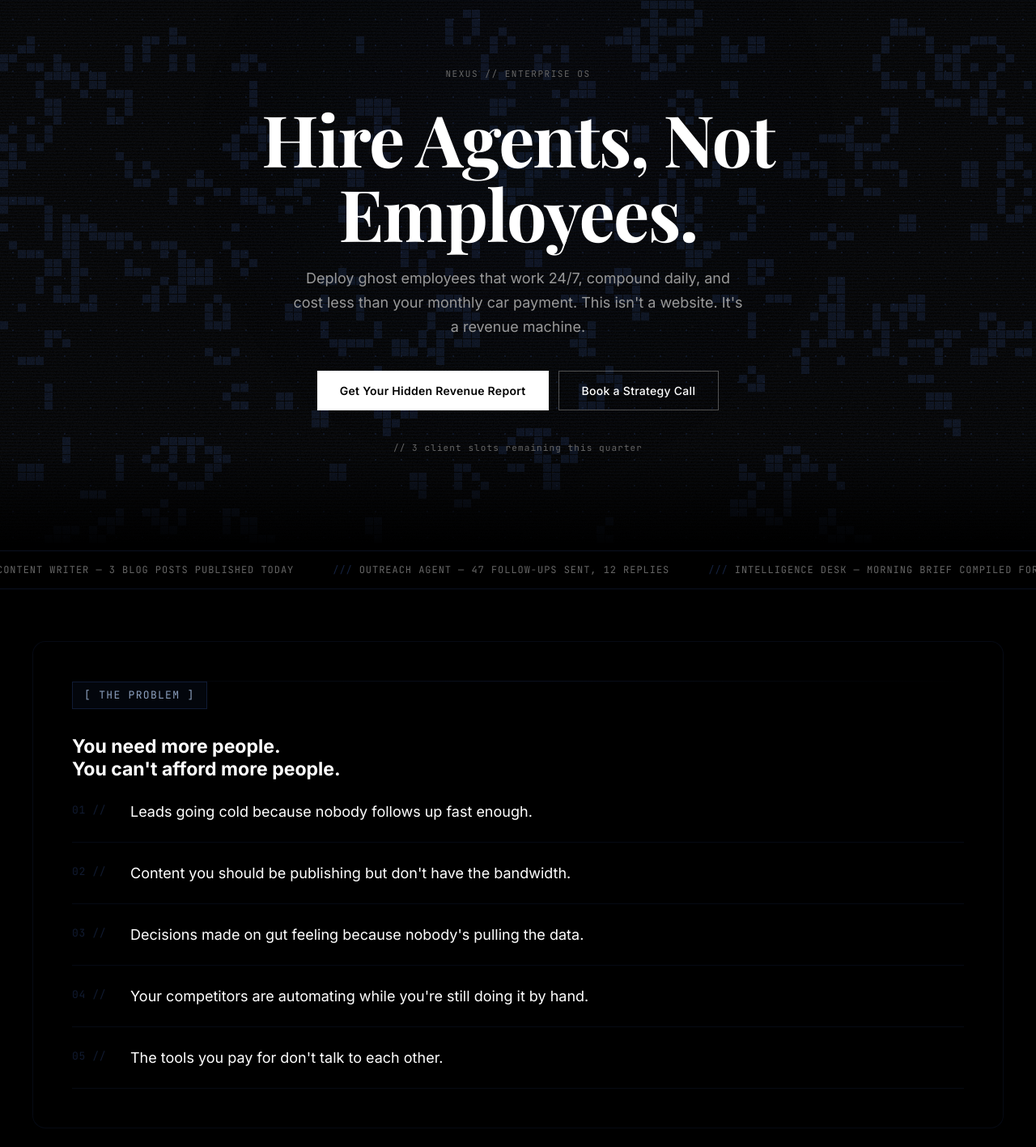
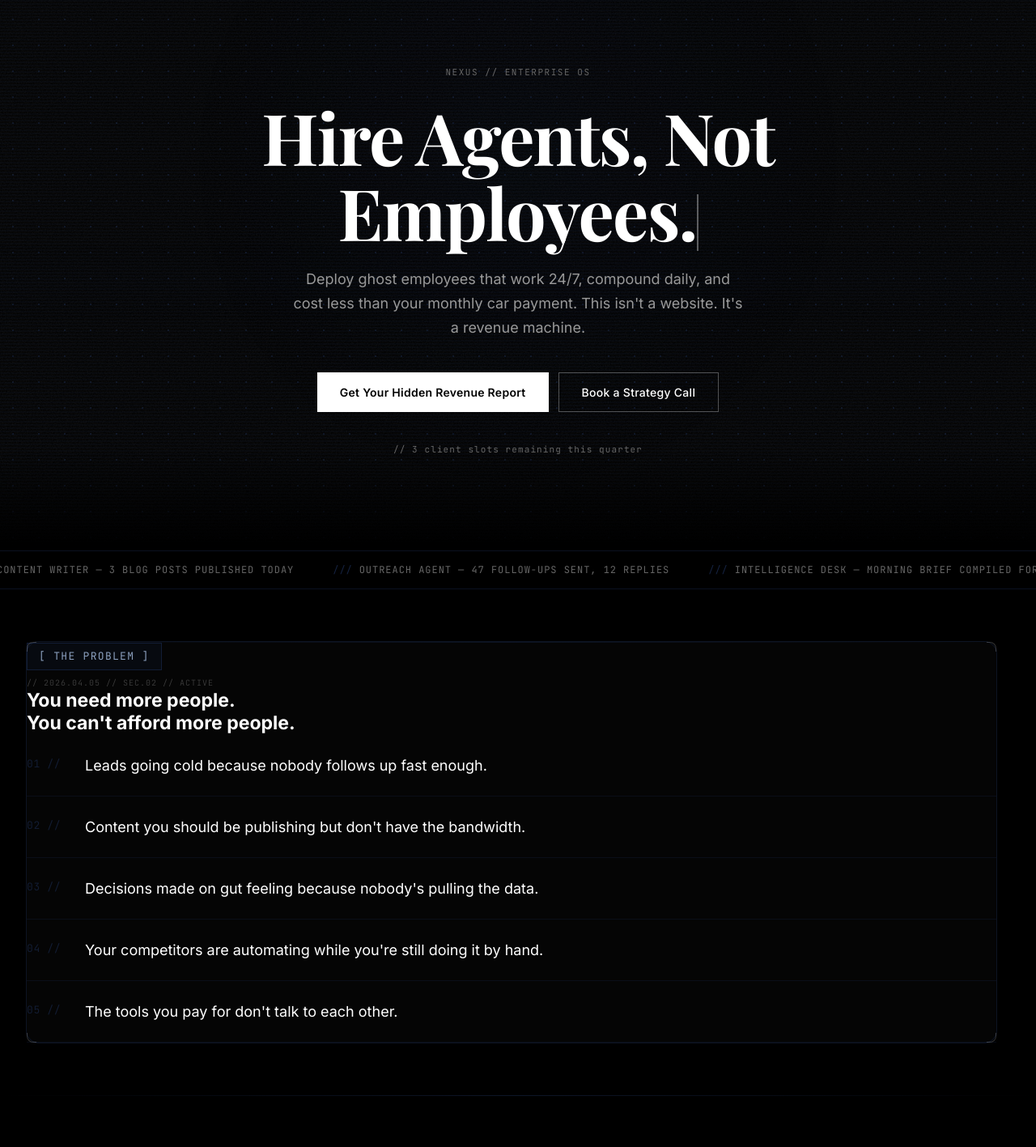
Before and after one commit to Notverysocial/nmc-os, a Next.js app: page / in a window 1280 px wide. Shown: the part 120-1537 px from the top of the page at 81% size. Built offline with nearby package versions, Linux system fonts and the light colour scheme.

Commit message:
feat: WebGL Energy Field background, Typewriter headlines, Animated Counters, and Westworld HUD aesthetic upgrade

```diff
--- a/package.json
+++ b/package.json
@@ -8,12 +8,16 @@
     "start": "next start"
   },
   "dependencies": {
+    "@react-three/drei": "^10.7.7",
+    "@react-three/fiber": "^9.5.0",
     "@supabase/supabase-js": "^2.101.1",
+    "@types/three": "^0.183.1",
     "framer-motion": "^12.38.0",
     "lucide-react": "^1.7.0",
     "next": "16.2.2",
     "react": "19.2.4",
-    "react-dom": "19.2.4"
+    "react-dom": "19.2.4",
+    "three": "^0.183.2"
   },
   "devDependencies": {
     "@tailwindcss/postcss": "^4",
--- a/src/app/admin/page.tsx
+++ b/src/app/admin/page.tsx
@@ -74,7 +74,7 @@ function SparklineChart({ data }: { data: number[] }) {
 function StatCard({
   label, value, sub, icon: Icon, accent,
 }: {
-  label: string; value: string; sub: string; icon: React.ElementType; accent: string;
+  label: string; value: string; sub: string; icon: any; accent: string;
 }) {
   return (
     <div
@@ -86,7 +86,7 @@ function StatCard({
           className="w-9 h-9 rounded-xl flex items-center justify-center"
           style={{ background: `${accent}18`, border: `1px solid ${accent}30` }}
         >
-          <Icon className="w-4.5 h-4.5" style={{ color: accent }} />
+          <Icon className="w-5 h-5" style={{ color: accent }} />
         </div>
         <span className="text-xs text-slate-500 font-medium">{sub}</span>
       </div>
--- a/src/app/globals.css
+++ b/src/app/globals.css
@@ -23,6 +23,7 @@
   /* Animations */
   --animate-ticker: ticker 40s linear infinite;
   --animate-pulse-glow: pulseGlow 6s ease-in-out infinite;
+  --animate-scan-sweep: scanSweep 12s linear infinite;
 
   @keyframes ticker {
     0% { transform: translateX(0%); }
@@ -31,6 +32,10 @@
   @keyframes pulseGlow {
     0%, 100% { opacity: 0.6; }
     50% { opacity: 1.0; }
+  }
+  @keyframes scanSweep {
+    0% { top: -100px; }
+    100% { top: 100%; }
   }
   @keyframes orbFloat {
     0%, 100% { transform: translate(0, 0) scale(1); }
--- a/src/app/layout.tsx
+++ b/src/app/layout.tsx
@@ -2,7 +2,7 @@ import type { Metadata } from "next";
 import { Playfair_Display, Inter, JetBrains_Mono } from "next/font/google";
 import "./globals.css";
 import RootLayoutShell from "@/components/RootLayoutShell";
-import PixelLife from "@/components/PixelLife";
+import WebGLBackground from "@/components/WebGLBackground";
 import GrainOverlay from "@/components/GrainOverlay";
 import ScanLines from "@/components/ScanLines";
 import CursorGlow from "@/components/CursorGlow";
@@ -48,7 +48,7 @@ export default function RootLayout({
   return (
     <html lang="en" className={`${inter.variable} ${jetbrainsMono.variable} ${playfair.variable}`}>
       <body style={{ backgroundColor: "#000000" }}>
-        <PixelLife />
+        <WebGLBackground />
         <GrainOverlay />
         <ScanLines />
         <CursorGlow />
--- a/src/components/AnimatedCounter.tsx
+++ b/src/components/AnimatedCounter.tsx
@@ -1,54 +1,47 @@
-"use client";
+'use client';
 
-import { useEffect, useRef, useState } from "react";
-import { useInView } from "framer-motion";
+import React, { useEffect, useRef } from 'react';
+import { useInView, useMotionValue, useSpring, motion } from 'framer-motion';
 
 interface AnimatedCounterProps {
-  end: number;
+  value?: number;
+  end?: number; // Alias for value to support existing usage
   suffix?: string;
   prefix?: string;
   duration?: number;
-  className?: string;
 }
 
 export default function AnimatedCounter({
+  value,
   end,
-  suffix = "",
-  prefix = "",
-  duration = 2000,
-  className = "",
+  suffix = '',
+  prefix = '',
+  duration = 2.5,
 }: AnimatedCounterProps) {
-  const [count, setCount] = useState(0);
+  const targetValue = value ?? end ?? 0;
   const ref = useRef<HTMLSpanElement>(null);
-  const isInView = useInView(ref, { once: true });
-  const hasAnimated = useRef(false);
+  const inView = useInView(ref, { once: true, margin: '-50px' });
+  const motionValue = useMotionValue(0);
+  const springValue = useSpring(motionValue, {
+    duration: duration * 1000,
+    bounce: 0,
+  });
 
   useEffect(() => {
-    if (isInView && !hasAnimated.current) {
-      hasAnimated.current = true;
-      const startTime = performance.now();
-      const startValue = 0;
+    if (inView) {
+      motionValue.set(targetValue);
+    }
+  }, [inView, targetValue, motionValue]);
 
-      const updateCount = (currentTime: number) => {
-        const elapsed = currentTime - startTime;
-        const progress = Math.min(elapsed / duration, 1);
-        // Ease out cubic
-        const eased = 1 - Math.pow(1 - progress, 3);
-        const current = Math.round(startValue + (end - startValue) * eased);
-        setCount(current);
+  useEffect(() => {
+    springValue.on('change', (latest) => {
+      if (ref.current) {
+        // Handle decimals if necessary, otherwise floor
+        const formatted = latest.toFixed(targetValue % 1 === 0 ? 0 : 1);
+        ref.current.textContent = `${prefix}${formatted}${suffix}`;
+      }
+    });
+  }, [springValue, prefix, suffix, targetValue]);
 
-        if (progress < 1) {
-          requestAnimationFrame(updateCount);
-        }
-      };
-
-      requestAnimationFrame(updateCount);
-    }
-  }, [isInView, end, duration]);
-
-  return (
-    <span ref={ref} className={className}>
-      {prefix}{count.toLocaleString()}{suffix}
-    </span>
-  );
+  return <span ref={ref} className="tabular-nums">0{suffix}</span>;
 }
--- a/src/components/GlassCard.tsx
+++ b/src/components/GlassCard.tsx
@@ -25,6 +25,15 @@ export default function GlassCard({
     none: "hover:shadow-[0_20px_60px_rgba(0,0,0,0.5),0_0_0_1px_rgba(139,92,246,0.1)]",
   };
 
+  const corners = (
+    <>
+      <div className="absolute top-0 left-0 w-3 h-3 border-t border-l border-white/20 rounded-tl-lg" />
+      <div className="absolute top-0 right-0 w-3 h-3 border-t border-r border-white/20 rounded-tr-lg" />
+      <div className="absolute bottom-0 left-0 w-3 h-3 border-b border-l border-white/20 rounded-bl-lg" />
+      <div className="absolute bottom-0 right-0 w-3 h-3 border-b border-r border-white/20 rounded-br-lg" />
+    </>
+  );
+
   if (hover) {
     return (
       <motion.div
@@ -32,15 +41,17 @@ export default function GlassCard({
         initial="rest"
         whileHover="hover"
         onClick={onClick}
-        className={`glass rounded-2xl transition-all duration-300 ${glowClasses[glowColor]} ${className} ${onClick ? "cursor-pointer" : ""}`}
+        className={`glass relative rounded-2xl transition-all duration-300 ${glowClasses[glowColor]} ${className} ${onClick ? "cursor-pointer" : ""}`}
       >
+        {corners}
         {children}
       </motion.div>
     );
   }
 
   return (
-    <div className={`glass rounded-2xl ${className}`}>
+    <div className={`glass relative rounded-2xl ${className}`}>
+      {corners}
       {children}
     </div>
   );
--- a/src/components/SPAPage.tsx
+++ b/src/components/SPAPage.tsx
@@ -1,9 +1,14 @@
 "use client";
 
-import { useState } from "react";
+import { useState, useMemo } from "react";
 import { motion } from "framer-motion";
 import ParticleField from "./ParticleField";
 import NavSPA from "./NavSPA";
+import Typewriter from "./Typewriter";
+import AnimatedCounter from "./AnimatedCounter";
+import GlassCardImport from "./GlassCard";
+
+const getTimestamp = (sec: string) => `// 2026.04.05 // SEC.${sec} // ACTIVE`;
 
 // ─── ANIMATION VARIANTS ────────────────────────────────────────────────────
 
@@ -27,13 +32,15 @@ const viewportOpts = { once: true, margin: "-80px" };
 
 // ─── SHARED COMPONENTS ─────────────────────────────────────────────────────
 
-function Pill({ label }: { label: string }) {
+function Pill({ label, sec = "01" }: { label: string; sec?: string }) {
+  const timestamp = useMemo(() => getTimestamp(sec), [sec]);
   return (
     <>
       <div
         className="w-full h-px mb-16"
         style={{ background: 'linear-gradient(90deg, transparent, rgba(26, 43, 80, 0.4), transparent)' }}
       />
+      <div className="flex flex-col gap-2 mb-8">
         <div
           style={{
             display: "inline-block",
@@ -44,11 +51,15 @@ function Pill({ label }: { label: string }) {
             fontFamily: "var(--font-jetbrains)",
             fontSize: "13px",
             letterSpacing: "0.1em",
-          marginBottom: "2rem",
-          textTransform: "uppercase"
+            textTransform: "uppercase",
+            alignSelf: "flex-start"
           }}
         >
           {label}
+        </div>
+        <div className="text-[10px] font-mono text-white/20 tracking-widest pl-1">
+          {timestamp}
+        </div>
       </div>
     </>
   );
@@ -70,26 +81,11 @@ function SectionHeading({ children, className = "" }: { children: React.ReactNod
   );
 }
 
-function GlassCard({ children }: { children: React.ReactNode }) {
+function GlassCard({ children, className = "" }: { children: React.ReactNode; className?: string }) {
   return (
-    <div
-      style={{
-        background: "rgba(0, 0, 0, 0.3)",
-        backdropFilter: "blur(4px)",
-        WebkitBackdropFilter: "blur(4px)",
-        border: "1px solid rgba(26, 43, 80, 0.25)",
-        borderRadius: "16px",
-        padding: "48px",
-        marginBottom: "32px",
-        maxWidth: "1200px",
-        marginLeft: "auto",
-        marginRight: "auto",
-        position: "relative",
-        zIndex: 10
-      }}
-    >
+    <GlassCardImport className={`p-12 mb-8 max-w-[1200px] mx-auto z-10 ${className}`} hover={false}>
       {children}
-    </div>
+    </GlassCardImport>
   );
 }
 
@@ -311,7 +307,7 @@ export default function SPAPage() {
         className="relative min-h-screen flex items-center justify-center overflow-hidden"
         style={{ paddingTop: "80px" }}
       >
-        <ParticleField density={40} opacity={0.1} color="255,255,255" connectionDistance={100} className="z-0" />
+        {/* WebGL background is now handled globally in root layout */}
         <div className="hero-glow" />
 
         <motion.div
@@ -346,7 +342,7 @@ export default function SPAPage() {
               margin: "1.5rem 0 1.25rem",
             }}
           >
-            Hire Agents, Not Employees.
+            <Typewriter text="Hire Agents, Not Employees." speed={70} delay={500} />
           </motion.h1>
 
           <motion.p
@@ -475,7 +471,7 @@ export default function SPAPage() {
       >
         <GlassCard>
           <motion.div variants={fadeUp}>
-            <Pill label="[ THE PROBLEM ]" />
+            <Pill label="[ THE PROBLEM ]" sec="02" />
           </motion.div>
           <motion.div variants={fadeUp}>
             <SectionHeading className="mb-12">
@@ -540,7 +536,7 @@ export default function SPAPage() {
       >
         <GlassCard>
           <motion.div variants={fadeUp}>
-            <Pill label="[ THE COST ]" />
+            <Pill label="[ THE COST ]" sec="03" />
           </motion.div>
           <motion.div variants={fadeUp}>
             <SectionHeading className="mb-14">
@@ -680,7 +676,7 @@ export default function SPAPage() {
       >
         <GlassCard>
           <motion.div variants={fadeUp}>
-            <Pill label="[ THE SOLUTION ]" />
+            <Pill label="[ THE SOLUTION ]" sec="04" />
           </motion.div>
           <motion.div variants={fadeUp}>
             <SectionHeading className="mb-16">
@@ -767,7 +763,7 @@ export default function SPAPage() {
       >
         <GlassCard>
           <motion.div variants={fadeUp}>
-            <Pill label="[ WHY NEXUS ]" />
+            <Pill label="[ WHY NEXUS ]" sec="05" />
           </motion.div>
           <motion.div variants={fadeUp}>
             <SectionHeading className="mb-14">Five reasons we&apos;re different.</SectionHeading>
@@ -842,7 +838,7 @@ export default function SPAPage() {
       >
         <GlassCard>
           <motion.div variants={fadeUp}>
-            <Pill label="[ BUILT FOR ]" />
+            <Pill label="[ BUILT FOR ]" sec="06" />
           </motion.div>
           <motion.div variants={fadeUp}>
             <SectionHeading className="mb-14">Your industry. Our expertise.</SectionHeading>
@@ -878,7 +874,10 @@ export default function SPAPage() {
                     letterSpacing: "-0.03em",
                   }}
                 >
-                  {ind.stat}
+                  <AnimatedCounter
+                    value={parseFloat(ind.stat)}
+                    suffix={ind.stat.includes('%') ? '%' : ind.stat.includes('x') ? 'x' : ''}
+                  />
                 </div>
                 <div
                   style={{
@@ -949,7 +948,7 @@ export default function SPAPage() {
       >
         <GlassCard>
           <motion.div variants={fadeUp}>
-            <Pill label="[ ONBOARDING ]" />
+            <Pill label="[ ONBOARDING ]" sec="07" />
           </motion.div>
           <motion.div variants={fadeUp}>
             <SectionHeading className="mb-14">From zero to compounding in 30 days.</SectionHeading>
@@ -1041,7 +1040,7 @@ export default function SPAPage() {
       >
         <GlassCard>
           <motion.div variants={fadeUp}>
-            <Pill label="[ PRICING ]" />
+            <Pill label="[ PRICING ]" sec="08" />
           </motion.div>
           <motion.div variants={fadeUp}>
             <SectionHeading className="mb-14">
@@ -1193,7 +1192,7 @@ export default function SPAPage() {
       >
         <GlassCard>
           <motion.div variants={fadeUp}>
-            <Pill label="[ SIGNALS ]" />
+            <Pill label="[ SIGNALS ]" sec="09" />
           </motion.div>
           <motion.div variants={fadeUp}>
             <SectionHeading className="mb-14">What operators are saying.</SectionHeading>
@@ -1261,7 +1260,7 @@ export default function SPAPage() {
         <GlassCard>
           <div style={{ maxWidth: "680px", margin: "0 auto" }}>
             <motion.div variants={fadeUp}>
-              <Pill label="[ CONNECT ]" />
+              <Pill label="[ CONNECT ]" sec="10" />
             </motion.div>
             <motion.div variants={fadeUp}>
               <SectionHeading className="mb-4">Ready to meet your ghost employees?</SectionHeading>
--- a/src/components/ScanLines.tsx
+++ b/src/components/ScanLines.tsx
@@ -1,6 +1,22 @@
-'use client';
 export default function ScanLines() {
   return (
-    <div className="fixed inset-0 pointer-events-none" style={{ zIndex: 2, background: 'repeating-linear-gradient(0deg, transparent, transparent 2px, rgba(26,43,80,0.1) 2px, rgba(26,43,80,0.1) 4px)' }} />
+    <>
+      {/* Static grid-like scanlines */}
+      <div
+        className="fixed inset-0 pointer-events-none"
+        style={{
+          zIndex: 2,
+          background: 'repeating-linear-gradient(0deg, transparent, transparent 2px, rgba(26,43,80,0.1) 2px, rgba(26,43,80,0.1) 4px)'
+        }}
+      />
+      {/* Periodic sweep line */}
+      <div
+        className="fixed left-0 right-0 h-[100px] pointer-events-none animate-scan-sweep opacity-[0.07]"
+        style={{
+          zIndex: 3,
+          background: 'linear-gradient(to bottom, transparent, rgba(26,43,80,0.4), transparent)',
+        }}
+      />
+    </>
   );
 }
--- /dev/null
+++ b/src/components/Typewriter.tsx
@@ -0,0 +1,51 @@
+'use client';
+
+import React, { useState, useEffect } from 'react';
+import { motion } from 'framer-motion';
+
+interface TypewriterProps {
+  text: string;
+  speed?: number;
+  delay?: number;
+  className?: string;
+  cursor?: boolean;
+}
+
+export default function Typewriter({
+  text,
+  speed = 50,
+  delay = 0,
+  className = '',
+  cursor = true,
+}: TypewriterProps) {
+  const [displayText, setDisplayText] = useState('');
+  const [isDone, setIsDone] = useState(false);
+
+  useEffect(() => {
+    let timeout: NodeJS.Timeout;
+
+    if (displayText.length < text.length) {
+      timeout = setTimeout(() => {
+        setDisplayText(text.substring(0, displayText.length + 1));
+      }, speed + (displayText.length === 0 ? delay : 0));
+    } else {
+      setIsDone(true);
+    }
+
+    return () => clearTimeout(timeout);
+  }, [displayText, text, speed, delay]);
+
+  return (
+    <span className={className}>
+      {displayText}
+      {cursor && (
+        <motion.span
+          animate={{ opacity: [1, 0] }}
+          transition={{ duration: 0.8, repeat: Infinity, ease: 'linear' }}
+          className="inline-block w-[2px] h-[0.8em] ml-1 bg-current vertical-middle"
+          style={{ verticalAlign: 'middle' }}
+        />
+      )}
+    </span>
+  );
+}
--- /dev/null
+++ b/src/components/WebGLBackground.tsx
@@ -0,0 +1,98 @@
+'use client';
+
+import React, { useRef, useMemo } from 'react';
+import { Canvas, useFrame } from '@react-three/fiber';
+import * as THREE from 'three';
+
+const vertexShader = `
+  varying vec2 vUv;
+  void main() {
+    vUv = uv;
+    gl_Position = projectionMatrix * modelViewMatrix * vec4(position, 1.0);
+  }
+`;
+
+const fragmentShader = `
+  uniform float uTime;
+  uniform vec2 uResolution;
+  uniform float uScroll;
+  varying vec2 vUv;
+
+  // Simple noise function
+  float noise(vec2 p) {
+    return fract(sin(dot(p, vec2(12.9898, 78.233))) * 43758.5453);
+  }
+
+  void main() {
+    vec2 uv = vUv;
+
+    // Adjust UV for aspect ratio
+    float aspect = uResolution.x / uResolution.y;
+    uv.x *= aspect;
+
+    // Energy field logic
+    vec3 color1 = vec3(0.05, 0.08, 0.15); // Deep Blue
+    vec3 color2 = vec3(0.1, 0.15, 0.3);   // Lighter Blue/Indigo
+
+    float pulse = sin(uTime * 0.5 + uv.y * 2.0) * 0.5 + 0.5;
+    float flow = sin(uv.x * 3.0 + uTime * 0.2 + uScroll * 2.0);
+
+    float energy = smoothstep(0.4, 0.6, sin(uv.y * 10.0 + flow + uTime * 0.3));
+    energy *= 0.15; // Keep it subtle
+
+    vec3 finalColor = mix(color1, color2, energy * pulse);
+
+    // Add very subtle scanlines in the shader
+    float scanline = sin(uv.y * 800.0) * 0.04;
+    finalColor -= scanline;
+
+    gl_FragmentColor = vec4(finalColor, 1.0);
+  }
+`;
+
+function EnergyField() {
+  const meshRef = useRef<THREE.Mesh>(null);
+  const uniforms = useMemo(
+    () => ({
+      uTime: { value: 0 },
+      uResolution: { value: new THREE.Vector2(typeof window !== 'undefined' ? window.innerWidth : 1, typeof window !== 'undefined' ? window.innerHeight : 1) },
+      uScroll: { value: 0 },
+    }),
+    []
+  );
+
+  useFrame((state) => {
+    if (meshRef.current) {
+      const material = meshRef.current.material as THREE.ShaderMaterial;
+      material.uniforms.uTime.value = state.clock.getElapsedTime();
+      material.uniforms.uScroll.value = window.scrollY / (document.body.scrollHeight - window.innerHeight);
+    }
+  });
+
+  return (
+    <mesh ref={meshRef}>
+      <planeGeometry args={[2, 2]} />
+      <shaderMaterial
+        vertexShader={vertexShader}
+        fragmentShader={fragmentShader}
+        uniforms={uniforms}
+        depthWrite={false}
+        depthTest={false}
+      />
+    </mesh>
+  );
+}
+
+export default function WebGLBackground() {
+  return (
+    <div className="fixed inset-0 -z-10 pointer-events-none overflow-hidden bg-black">
+      <Canvas
+        camera={{ position: [0, 0, 1] }}
+        gl={{ antialias: false, alpha: false }}
+        dpr={[1, 2]}
+      >
+        <EnergyField />
+      </Canvas>
+    </div>
+  );
+}
```
Also changed, not shown: 1 other file (tests, documents, lock files or other folders). Lines whose indentation alone changed are shown as unchanged.
